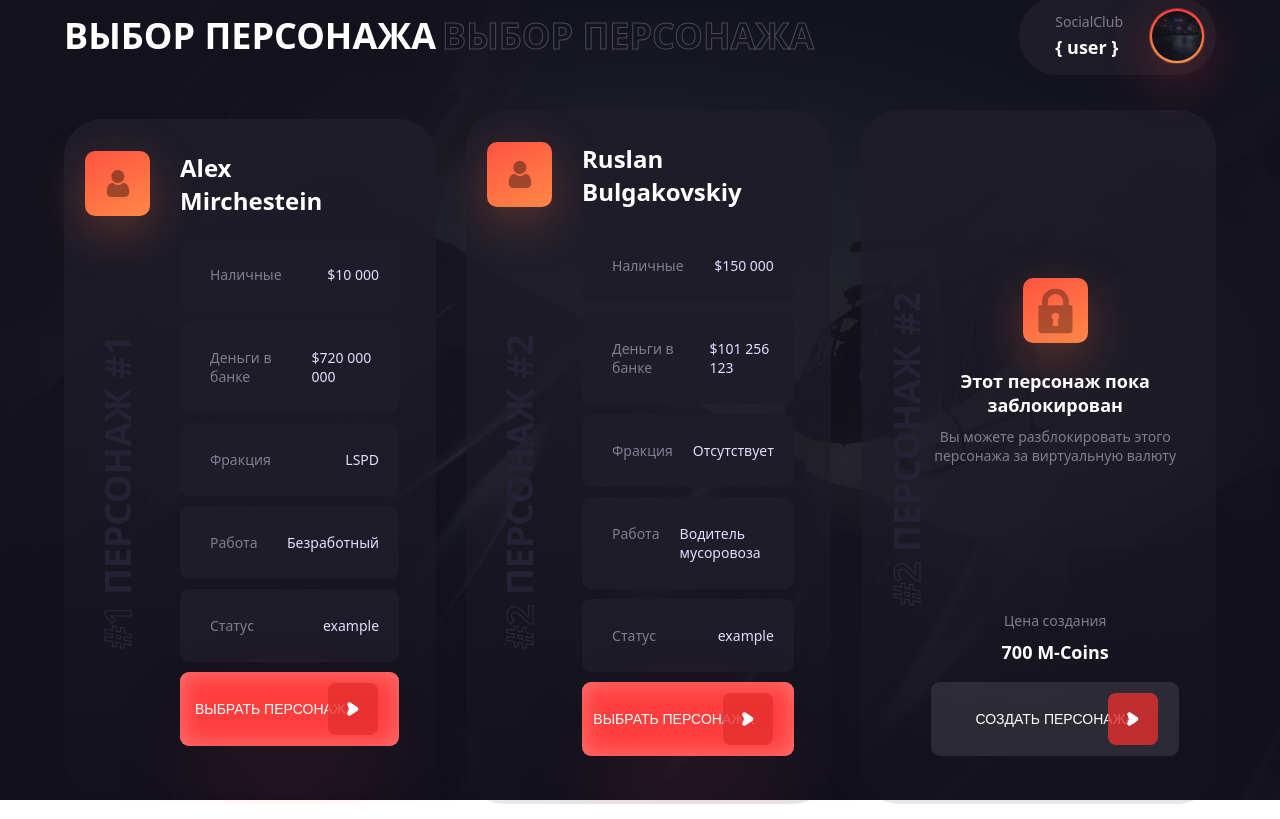
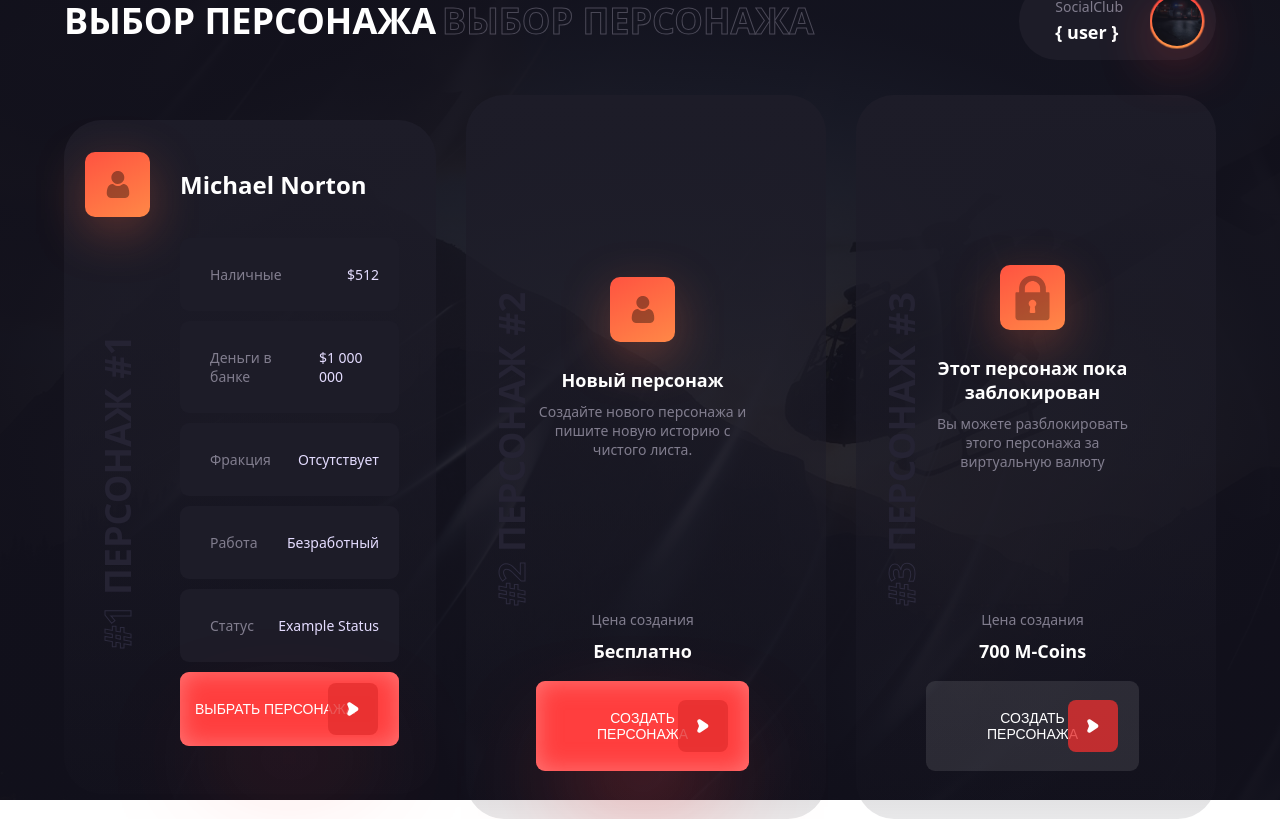
Before and after one commit to uvanov/meta-frontend, a React (Create React App) app: page / in a window 1280 px wide. Built offline with nearby package versions, Linux system fonts and the light colour scheme.

Commit message:
SelectCharacter WIP

```diff
--- a/src/components/pages/select-character/SelectCharacter.jsx
+++ b/src/components/pages/select-character/SelectCharacter.jsx
@@ -7,13 +7,14 @@ import {
   Flex,
   Typography
 } from '@ui/index';
-import { UsedCharacterCard } from '@pages/select-character/components/UsedCharacterCard';
+import { UsedCharacterCard } from './components/UsedCharacterCard';
+import { UnusedCharacterCard } from './components/UnusedCharacterCard';
+import { useAppSelector } from '@hooks/state';
 
 // Assets
 import HelicopterBackground from '@images/helicopter-background.jpg';
 import StripesBackground from '@images/select-character/stripes-background.png';
 import AvatarSource from '@images/authentication/authentication-background-image.jpg';
-import { UnusedCharacterCard } from '@pages/select-character/components/UnusedCharacterCard';
 
 // Styled Components
 const HelicopterBackgroundLayer = styled.div`
@@ -134,7 +135,14 @@ const SocialClubUserAvatar = styled.div`
 
 // Exports
 export const SelectCharacter = () => {
+
+  const isShown = useAppSelector(state => state.selectCharacter.isShown);
+  const characters = useAppSelector(state => state.selectCharacter.characters);
+
   return (
+    <>
+      {
+        isShown && (
           <>
             <HelicopterBackgroundLayer/>
             <StripesBackgroundLayer/>
@@ -168,31 +176,36 @@ export const SelectCharacter = () => {
                   <SocialClubUserAvatar backgroundSrc={ AvatarSource }/>
                 </SocialClubUserLabel>
 
+
+                {
+                  characters.map((character, index) => {
+                    if(character.empty){
+                      return (
+                        <UnusedCharacterCard
+                          index={ index + 1 }
+                          variant={ character.blocked ? 'locked' : undefined }
+                        />
+                      )
+                    } else {
+                      return (
                         <UsedCharacterCard
-            index={ 1 }
-            name='Alex Mirchestein'
-            cash={ 10000 }
-            bank={ 720000000 }
-            fraction='lspd'
-            work={ null }
-            status='example'
+                          index={ index + 1 }
+                          name={ character.data.name }
+                          bank={ character.data.bank }
+                          cash={ character.data.cash }
+                          fraction={ character.data.fraction }
+                          work={ character.data.work }
+                          status={ character.data.status }
                         />
-
-          <UsedCharacterCard
-            index={ 2 }
-            name='Ruslan Bulgakovskiy'
-            cash={ 150000 }
-            bank={ 101256123 }
-            fraction={ null }
-            work='Водитель мусоровоза'
-            status='example'
-          />
-          <UnusedCharacterCard
-            variant='locked'
-            index={ 2 }
-          />
+                      )
+                    }
+                  })
+                }
               </SelectCharacterGrid>
             </SelectCharacterWrapper>
           </>
-  );
-};
+        )
+      }
+    </>
+  )
+}
--- a/src/components/pages/select-character/components/UnusedCharacterCard.jsx
+++ b/src/components/pages/select-character/components/UnusedCharacterCard.jsx
@@ -23,6 +23,8 @@ const StyledCharacterCard = styled(CharacterCard)`
   grid-template-columns: 1fr 5fr;
   grid-template-rows: 3fr 1fr;
   align-self: stretch;
+
+  padding-right: 77px;
 `;
 
 const VerticalText = styled(Typography)`
@@ -70,7 +72,7 @@ export const UnusedCharacterCard = ({ variant, index }) => {
         variant='title'
         color='#252333'
       >
-        ПЕРСОНАЖ #2
+        ПЕРСОНАЖ #{ index }
       </VerticalText>
 
       <Flex
--- a/src/components/pages/select-character/components/UsedCharacterCard.jsx
+++ b/src/components/pages/select-character/components/UsedCharacterCard.jsx
@@ -11,7 +11,7 @@ import {
   Flex,
   Button
 } from '@ui/index';
-import { numberWithSpaces } from '@lib/utils';
+import { numberWithSpaces, capitalizeFirstLetter } from '@lib/utils';
 
 // Assets
 import { ReactComponent as UserIcon } from '@images/icons/user-icon.svg'
@@ -25,7 +25,6 @@ const StyledCharacterCard = styled(CharacterCard)`
 `;
 
 const Name = styled(Typography)`
-  width: 1px;
   max-width: 300px;
   text-overflow: fade;
   align-self: center;
@@ -101,7 +100,7 @@ export const UsedCharacterCard = (
         <DataSection name='Наличные' value={ `$${ numberWithSpaces(cash) }` }/>
         <DataSection name='Деньги в банке' value={ `$${ numberWithSpaces(bank) }` }/>
         <DataSection name='Фракция' value={ fraction ? fraction.toUpperCase() : 'Отсутствует' }/>
-        <DataSection name='Работа' value={ work ? work : 'Безработный' }/>
+        <DataSection name='Работа' value={ work ? capitalizeFirstLetter(work) : 'Безработный' }/>
         <DataSection name='Статус' value={ status }/>
 
         <StyledButton
```
Lines whose indentation alone changed are shown as unchanged.
